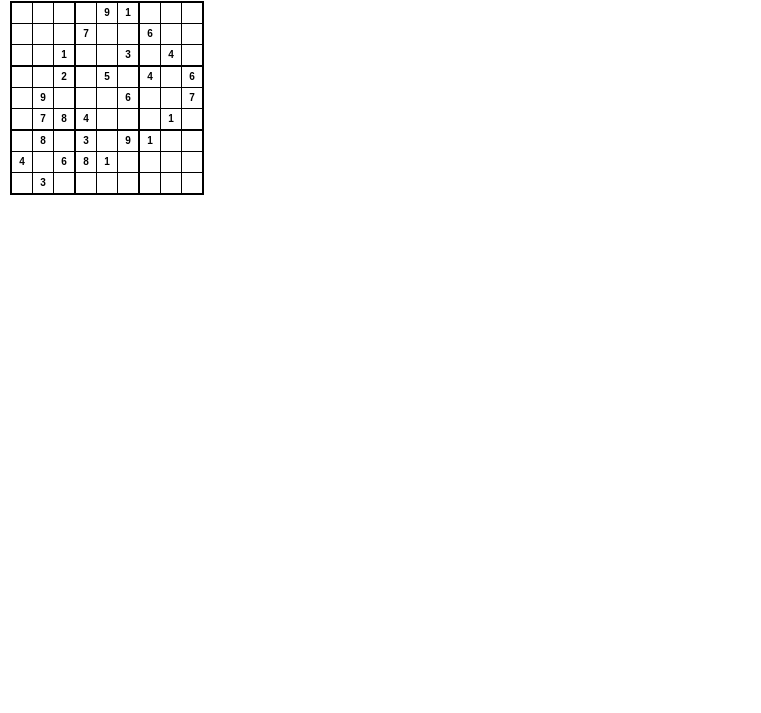
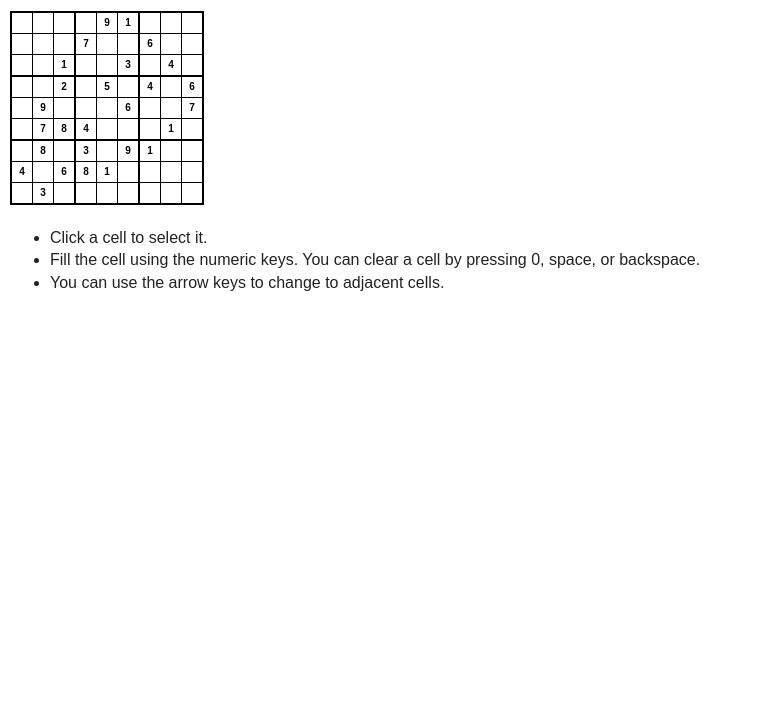
Before and after one commit to lmonilsson/websudoku, a plain HTML site: page index.html in a window 1280 px wide. Shown: the part 87-800 px from the top of the page, without its empty margins (0-761 px from the left). Drawn offline with nearby package versions, Linux system fonts and the light colour scheme.

Commit message:
Added instructions to the main page.

```diff
--- a/css/main.css
+++ b/css/main.css
@@ -93,7 +93,9 @@ textarea {
    Author's custom styles
    ========================================================================== */
 
-
+.page-content {
+    padding: 10px;
+}
 
 
 
--- a/index.html
+++ b/index.html
@@ -14,11 +14,17 @@
         <script src="js/vendor/modernizr-2.6.2.min.js"></script>
     </head>
     <body>
-    	<h1>Sudoku</h1>
+        <div class="page-content">
+            <h1>Sudoku</h1>
 
-        <div style="padding-left: 10px;">
-      	  <canvas id="sudoku-canvas"></canvas>
-		</div>
+            <canvas id="sudoku-canvas"></canvas>
+
+            <ul class="instructions">
+                <li>Click a cell to select it.</li>
+                <li>Fill the cell using the numeric keys. You can clear a cell by pressing 0, space, or backspace.</li>
+                <li>You can use the arrow keys to change to adjacent cells.</li>
+            </ul>
+        </div>
 
         <script src="//ajax.googleapis.com/ajax/libs/jquery/1.10.1/jquery.min.js"></script>
         <script>window.jQuery || document.write('<script src="js/vendor/jquery-1.10.1.min.js"><\/script>')</script>
@@ -27,7 +33,7 @@
         <script src="js/sudoku.js"></script>
 
         <script>
-        	SUDOKU.runInCanvas($("#sudoku-canvas"));
+            SUDOKU.runInCanvas($("#sudoku-canvas"));
         </script>
     </body>
 </html>
```
